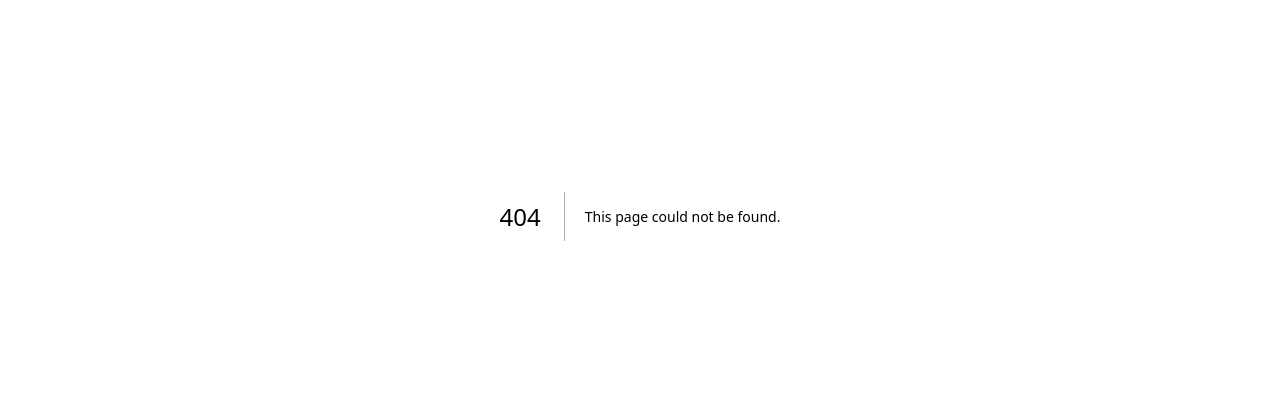
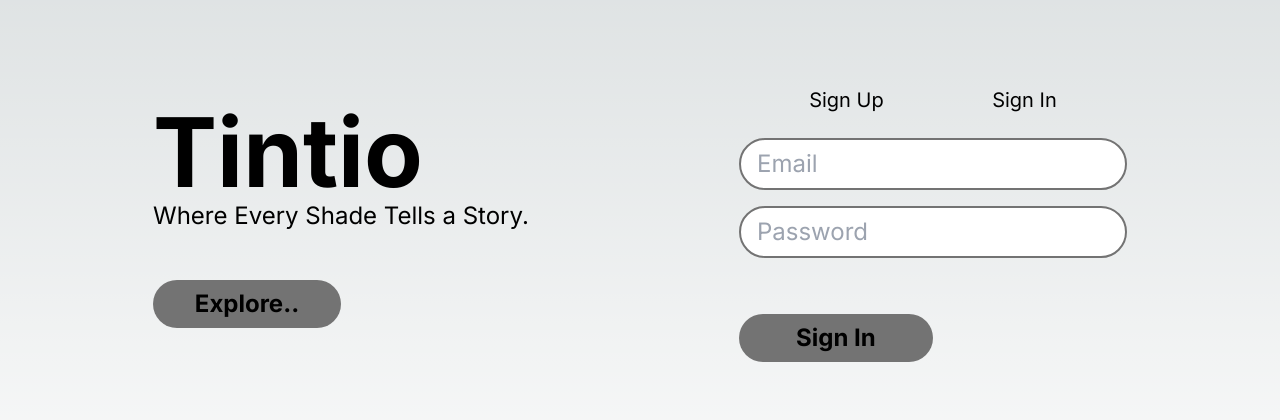
Before and after one commit to christiaan-fourie/tintio, a Next.js app: page /signin in a window 1280 px wide. Before the commit this address had no page. Shown: the part 184-604 px from the top of the page. Built offline with nearby package versions, Linux system fonts and the light colour scheme.

Commit message:
Create page.tsx

```diff
--- /dev/null
+++ b/app/[request]/page.tsx
@@ -0,0 +1,91 @@
+import { redirect } from 'next/navigation'
+// Import Link
+import Link from 'next/link'
+
+
+export default function request({ params }: { params: { request: string } }) {
+
+    // If the request is not signup or login, redirect to the home page
+    if (params.request !== 'signup' && params.request !== 'signin') {
+        redirect('/')
+    }
+
+    // Styling for the form and form elements
+    const formStyle = 'flex flex-col'
+    const inputStyle = 'text-2xl border-2 border-neutral-500 rounded-full py-2 px-4 my-2'
+    const buttonStyle = 'text-2xl w-1/2 font-bold bg-neutral-500 py-2 rounded-full mt-12'
+
+
+    // Sign Up Form
+    let signup = (
+        <form className='flex flex-col'>
+            <div className='flex justify-around p-4'>
+                <Link href={'/signup'} className='text-xl'> Sign Up </Link>
+                <Link href={'/signin'} className='text-xl'> Sign In </Link>
+            </div>
+            <input
+                type='text'
+                placeholder='name'
+                className={inputStyle}
+            />
+            <input
+                type='email'
+                placeholder='Email'
+                className={inputStyle}
+            />
+            <input
+                type='password'
+                placeholder='Password'
+                className={inputStyle}
+            />
+            <button
+                className='text-2xl w-1/2 font-bold bg-neutral-500 py-2 rounded-full mt-12'
+            >Sign Up</button>
+        </form>
+    )
+
+    // Sign In Form
+    let signin = (
+        <form className='flex flex-col'>
+            <div className='flex justify-around p-4'>
+                <Link href={'/signup'} className='text-xl'> Sign Up </Link>
+                <Link href={'/signin'} className='text-xl'> Sign In </Link>
+            </div>
+            <input
+                type='email'
+                placeholder='Email'
+                className={inputStyle}
+            />
+            <input
+                type='password'
+                placeholder='Password'
+                className={inputStyle}
+            />
+            <button
+                className='text-2xl w-1/2 font-bold bg-neutral-500 py-2 rounded-full mt-12'
+            >Sign In</button>
+        </form>
+    )
+
+  return (
+    <div className='flex min-h-screen justify-around items-center px-12'>
+        <div className='flex flex-col'>
+            {/* H1, h3, Button */}
+            <h1
+                className='text-8xl font-bold'
+            >Tintio</h1>
+            <h3
+                className='text-2xl'
+            >Where Every Shade Tells a Story.</h3>
+            <button
+                className='text-2xl w-1/2 font-bold bg-neutral-500 py-2 rounded-full mt-12'
+            >Explore..</button>
+        </div>
+        <div>
+            {/* A Form Relative To Request */}
+            {params.request === 'signup' ? signup : signin}
+
+        </div>
+    </div>
+  )
+}
```
